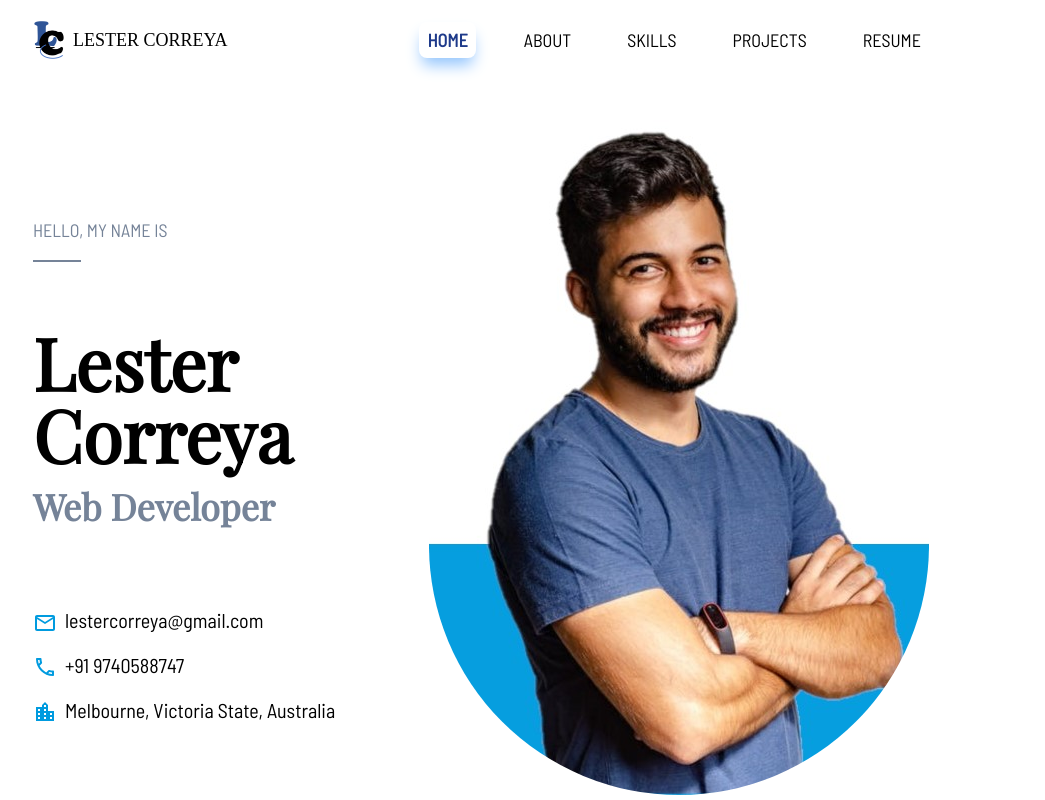
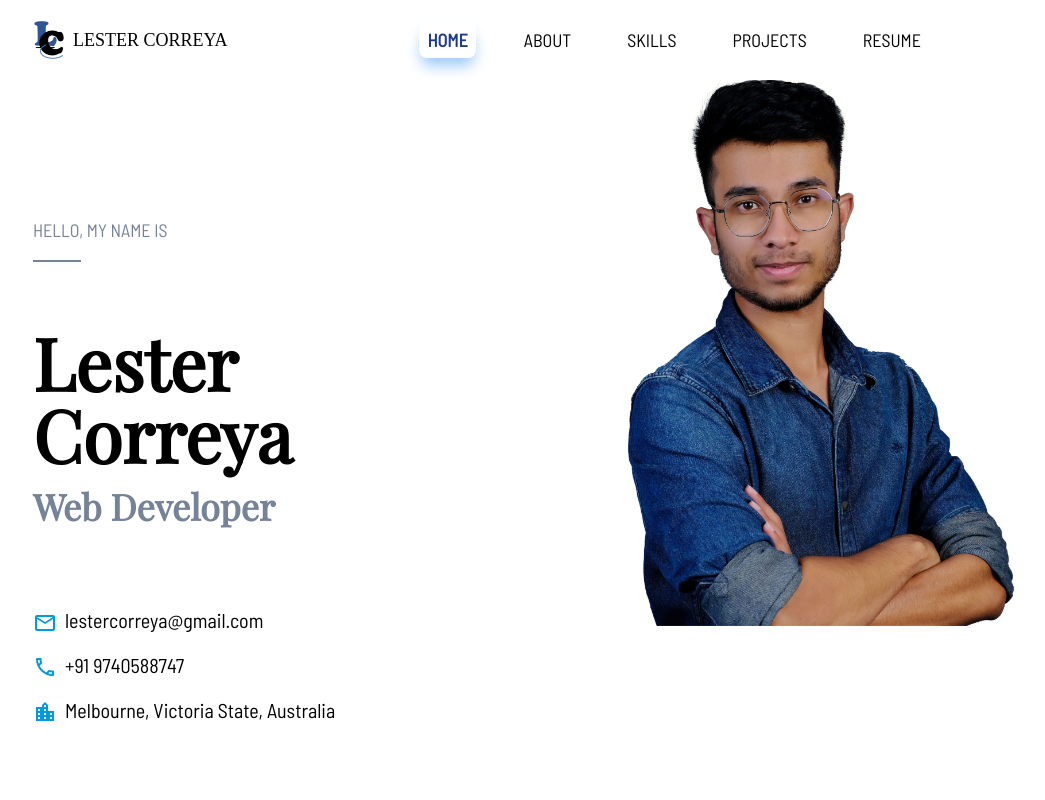
Before and after one commit to lestercorreya/Portfolio, a Next.js app: page / in a window 1280 px wide. Shown: the top 800 px of the page, without its empty margins (159-1204 px from the left). Built offline with nearby package versions, Linux system fonts and the light colour scheme; a web font is replaced by a local one.

Commit message:
photo change

```diff
--- a/components/FixedBackground.js
+++ b/components/FixedBackground.js
@@ -1,6 +1,7 @@
 import React from 'react'
 import Image from 'next/image'
 import profileImage from '../public/static/images/profile-image.jpg'
+import profileImageMobile from '../public/static/images/profile-image-mobile.jpg'
 import { KeyboardArrowUp } from '@mui/icons-material'
 
 const FixedBackground = (props) => {
@@ -8,8 +9,9 @@ const FixedBackground = (props) => {
 
   return (
     <div>
-      <div className='fixed top-10 w-full -z-10 flex justify-center items-center md:justify-end lg:px-48'>
-        <Image src={profileImage} priority alt='Profile' className='rounded-full w-4/6 md:w-auto' />
+      <div className='fixed top-20 lg:top-0 w-full -z-10 flex justify-center items-center md:justify-end lg:px-48'>
+        <Image src={profileImageMobile} priority alt='Profile' className='rounded-full w-4/5 md:hidden' />
+        <Image src={profileImage} priority alt='Profile' className='hidden md:block relative left-40 lg:w-4/6' />
       </div>
       <div className='fixed bottom-10 right-10 z-20 rounded-full p-2 bg-primary shadow-lg shadow-secondary hover:p-3 hover:right-9 hover:bottom-9 cursor-pointer transition-opacity' style={{ opacity: homeInView ? "0" : "1", pointerEvents: homeInView ? "none" : "all" }} onClick={() => handleSectionHeaderClick("home")}>
         <KeyboardArrowUp className='text-white text-3xl' />
```
Also changed, not shown: public/static/images/profile-image-mobile.jpg (added), public/static/images/profile-image.jpg.
